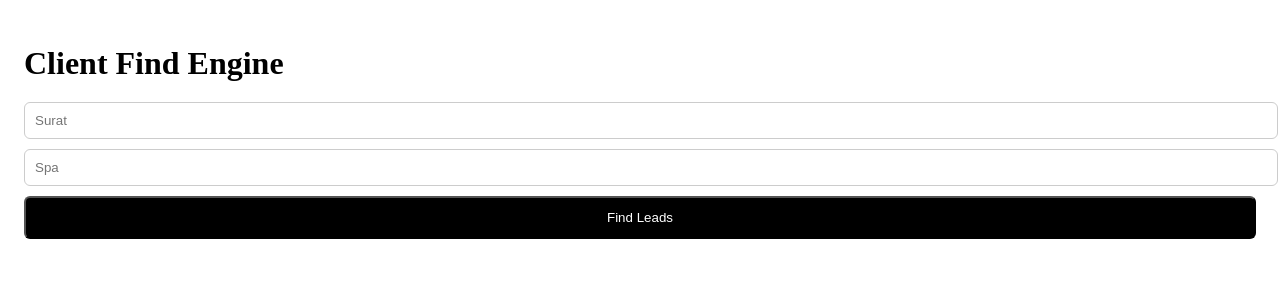
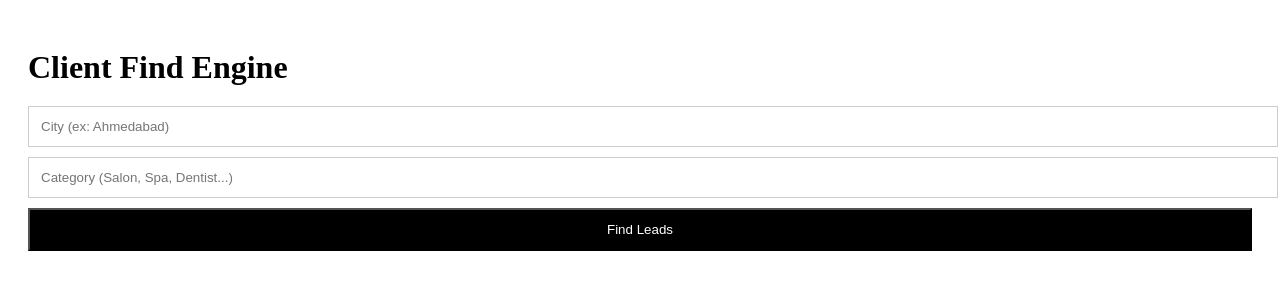
Before and after one commit to Om-Vasani/Client-find-engine, a Next.js app: page / in a window 1280 px wide. Shown: the top 300 px of the page. Built offline with nearby package versions, Linux system fonts and the light colour scheme.

Commit message:
Update index.js

```diff
--- a/pages/index.js
+++ b/pages/index.js
@@ -1,117 +1,136 @@
+// pages/index.js
 import { useState } from "react";
-import axios from "axios";
 
 export default function Home() {
   const [city, setCity] = useState("");
-  const [keyword, setKeyword] = useState("");
-  const [results, setResults] = useState([]);
+  const [category, setCategory] = useState("");
+  const [leads, setLeads] = useState([]);
   const [loading, setLoading] = useState(false);
-  const [sending, setSending] = useState(null);
 
-  const findLeads = async () => {
-    if (!city || !keyword) return alert("Enter both fields");
+  const fetchLeads = async () => {
+    setLoading(true);
+    try {
+      const res = await fetch("/api/generate", {
+        method: "POST",
+        headers: { "Content-Type": "application/json" },
+        body: JSON.stringify({
+          action: "scrape",
+          city,
+          category,
+        }),
+      });
 
-    setLoading(true);
-    const r = await axios.get(`/api/generate?city=${city}&keyword=${keyword}`);
-    setResults(r.data.results || []);
+      const data = await res.json();
+      setLeads(data.leads || []);
+    } catch (err) {
+      console.error(err);
+      alert("Error fetching leads");
+    }
     setLoading(false);
   };
 
-  const sendMessage = async (item, index) => {
-    setSending(index);
+  const handleSend = async (lead) => {
+    try {
+      // 1) AI MESSAGE
+      const msgRes = await fetch("/api/generate", {
+        method: "POST",
+        headers: { "Content-Type": "application/json" },
+        body: JSON.stringify({
+          action: "aiMessage",
+          business: lead,
+        }),
+      });
 
-    const r = await axios.post("/api/generate", {
-      mode: "message",
-      name: item.name,
-      address: item.address,
-      phone: item.phone,
-      keyword,
-    });
+      const aiData = await msgRes.json();
 
-    alert("AI Message:\n\n" + r.data.message);
-    setSending(null);
+      // 2) SEND via WhatsApp
+      await fetch("/api/generate", {
+        method: "POST",
+        headers: { "Content-Type": "application/json" },
+        body: JSON.stringify({
+          action: "send",
+          phone: lead.phone,
+          message: aiData.message,
+        }),
+      });
+
+      alert("Message Sent ✔");
+    } catch (err) {
+      console.error(err);
+      alert("Failed to send message");
+    }
   };
 
   return (
-    <div style={{ padding: 16 }}>
-      <h1 style={{ fontSize: 32, fontWeight: "bold", marginBottom: 20 }}>
-        Client Find Engine
-      </h1>
+    <div style={{ padding: 20 }}>
+      <h1 style={{ marginBottom: 20 }}>Client Find Engine</h1>
 
       <input
-        placeholder="Surat"
         value={city}
         onChange={(e) => setCity(e.target.value)}
+        placeholder="City (ex: Ahmedabad)"
         style={{
+          padding: 12,
           width: "100%",
           border: "1px solid #ccc",
-          padding: 10,
-          borderRadius: 6,
           marginBottom: 10,
         }}
       />
 
       <input
-        placeholder="Spa"
-        value={keyword}
-        onChange={(e) => setKeyword(e.target.value)}
+        value={category}
+        onChange={(e) => setCategory(e.target.value)}
+        placeholder="Category (Salon, Spa, Dentist...)"
         style={{
+          padding: 12,
           width: "100%",
           border: "1px solid #ccc",
-          padding: 10,
-          borderRadius: 6,
           marginBottom: 10,
         }}
       />
 
       <button
-        onClick={findLeads}
+        onClick={fetchLeads}
         style={{
-          width: "100%",
           padding: 12,
           background: "black",
           color: "white",
-          borderRadius: 6,
-          marginBottom: 20,
+          width: "100%",
         }}
       >
-        {loading ? "Loading..." : "Find Leads"}
+        Find Leads
       </button>
 
-      {results.map((item, index) => (
+      {loading && <p>Loading...</p>}
+
+      {leads.map((lead, idx) => (
         <div
-          key={index}
+          key={idx}
           style={{
-            background: "white",
-            padding: 16,
-            borderRadius: 10,
             border: "1px solid #ddd",
-            marginBottom: 16,
+            padding: 15,
+            borderRadius: 8,
+            marginTop: 12,
           }}
         >
-          <h2 style={{ fontSize: 20, fontWeight: "bold" }}>{item.name}</h2>
-
-          <p style={{ marginTop: 8, marginBottom: 8 }}>{item.address}</p>
-
-          <p style={{ marginBottom: 8 }}>
-            📞 {item.phone ? item.phone : "No phone"}
-          </p>
+          <h3>{lead.name}</h3>
+          <p>{lead.address}</p>
+          <p>📞 {lead.phone || "No phone"}</p>
 
           <button
-            onClick={() => sendMessage(item, index)}
+            onClick={() => handleSend(lead)}
             style={{
+              padding: 10,
+              background: "green",
+              color: "white",
+              marginTop: 10,
               width: "100%",
-              padding: 12,
-              background: "#0a8f2e",
-              color: "white",
-              borderRadius: 6,
-              fontSize: 16,
             }}
           >
-            {sending === index ? "Sending..." : "Send AI Message"}
+            Send AI Message
           </button>
         </div>
       ))}
     </div>
   );
-          }
+  }
```
